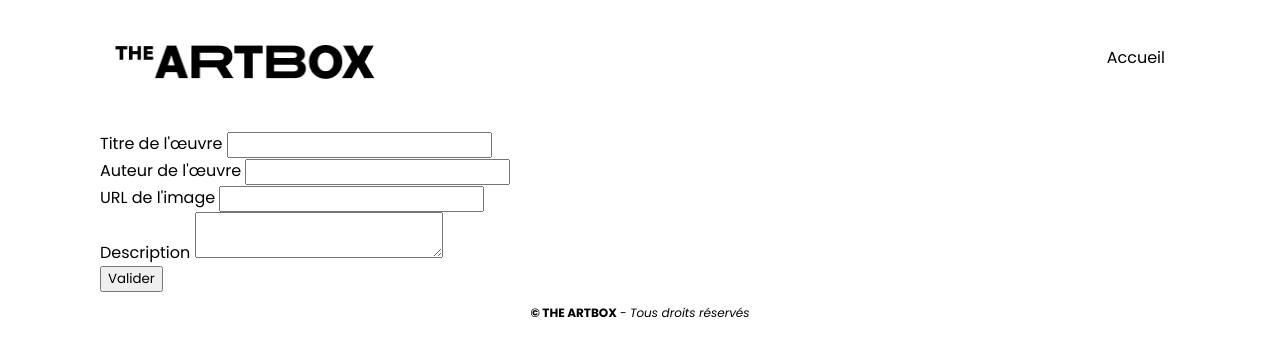
After one commit to Wutzy/PHP-Symfony-Project-4, a PHP site: page /add.php in a window 1280 px wide. The commit adds this page. Shown: the top 357 px of the page. Run offline with PHP 8.4, Linux system fonts and the light colour scheme.

Commit message:
Treatement for adding an oeuvre
Checking the data in form and add them in db if checking is ok.

```diff
--- /dev/null
+++ b/The-Artbox-master/add.php
@@ -0,0 +1,26 @@
+<?php require 'header.php'; ?>
+
+<form action="traitement.php" method="POST">
+    <div class="champ-formulaire">
+        <label for="titre">Titre de l'œuvre</label>
+        <input type="text" name="titre" id="titre">
+    </div>
+    <div class="champ-formulaire">
+        <label for="artiste">Auteur de l'œuvre</label>
+        <input type="text" name="artiste" id="artiste">
+    </div>
+    <div class="champ-formulaire">
+        <label for="image">URL de l'image</label>
+        <input type="url" name="image" id="image">
+    </div>
+    <div class="champ-formulaire">
+        <label for="description">Description</label>
+        <textarea name="description" id="description"></textarea>
+    </div>
+    <div>
+        <input type="submit" class="addButton" value="Valider" name="submit">
+    </div>
+
+</form>
+
+<?php require 'footer.php'; ?>
--- a/The-Artbox-master/header.php
+++ b/The-Artbox-master/header.php
@@ -9,10 +9,10 @@
     <title>The ArtBox</title>
 </head>
 <header>
-        <a href="index.html"><img src="img/logo.png" alt="Logo Artbox" id="logo"></a>
+        <a href="index.php"><img src="img/logo.png" alt="Logo Artbox" id="logo"></a>
         <nav>
             <ul>
-                <li><a href="index.html">Accueil</a></li>
+                <li><a href="index.php">Accueil</a></li>
             </ul>
         </nav>
 </header>
--- a/The-Artbox-master/index.php
+++ b/The-Artbox-master/index.php
@@ -4,6 +4,10 @@ require 'bdd.php';
 $db = connexion();
 $oeuvres = $db->query('SELECT * FROM oeuvres ORDER BY id ASC')
 ?>
+    <div id="addSection">
+        <button class="addButton"><a href="add.php">Ajouter une oeuvre</a></button>
+    </div>
+
     <div id="liste-oeuvres">
         <?php foreach ($oeuvres as $oeuvre): ?>
 
```
Also changed, not shown: The-Artbox-master/traitement.php (added, +37 -0 lines).
